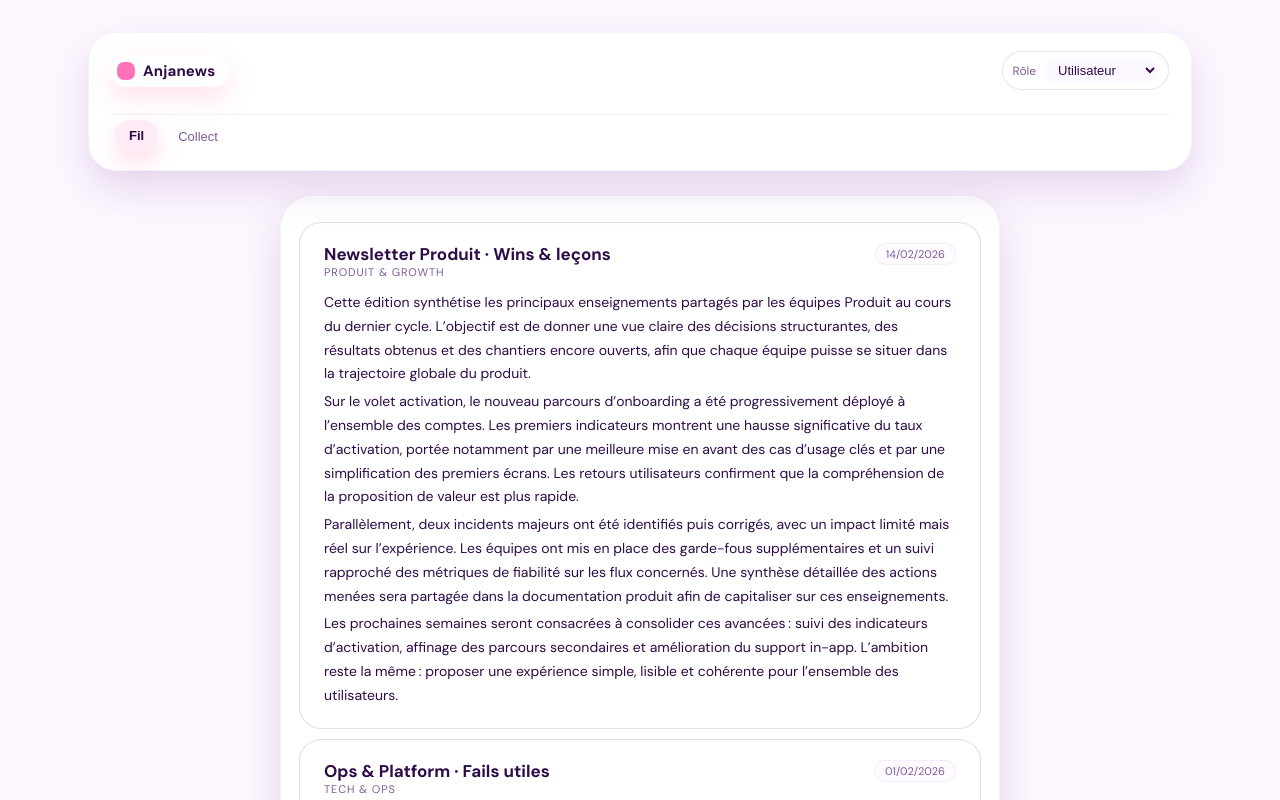
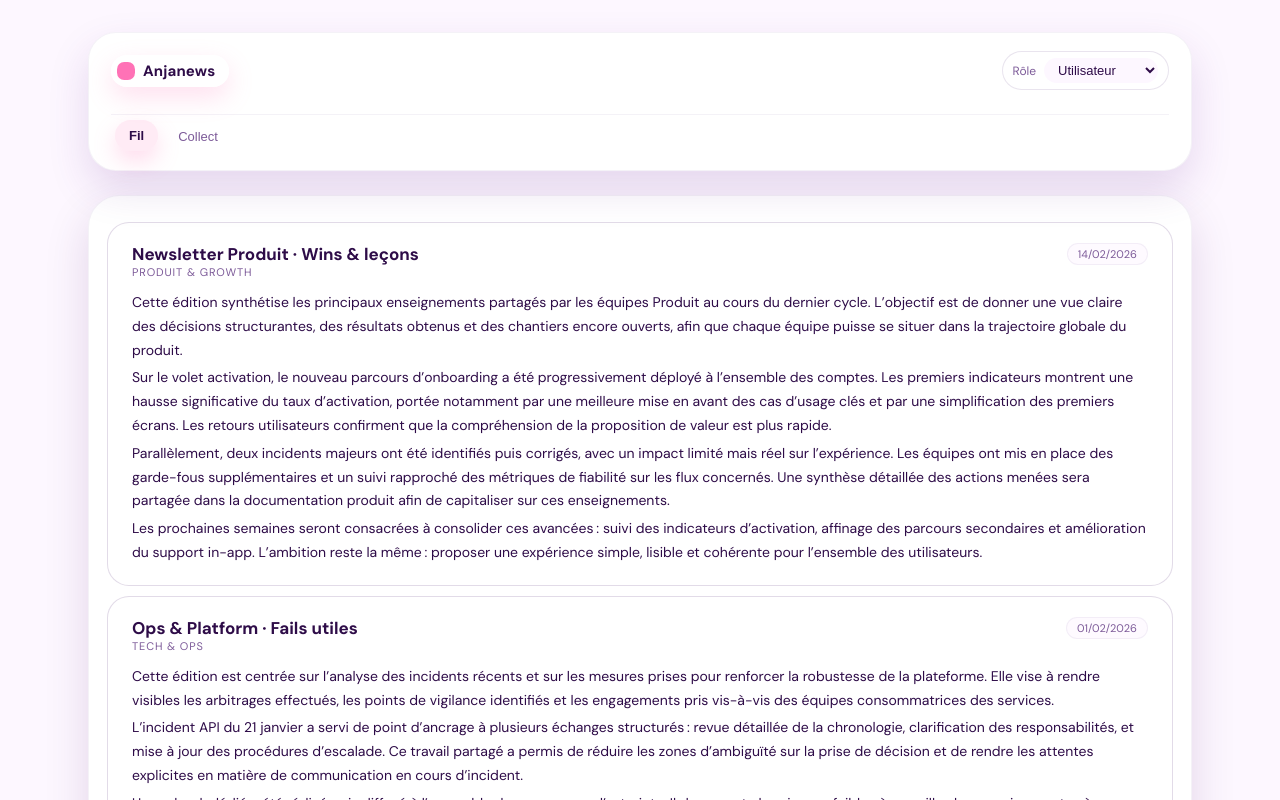
Before and after one commit to agentdouble/Newsletter, a React (Vite) app in the folder frontend/: page / in a window 1280 px wide. Shown: the top 800 px of the page. Built offline with nearby package versions, Linux system fonts and the light colour scheme.

Commit message:
ui(frontend): make feed match header width

```diff
--- a/frontend/src/styles.css
+++ b/frontend/src/styles.css
@@ -188,8 +188,8 @@ body {
 }
 
 .panel-grid--single {
-  grid-template-columns: minmax(0, 720px);
-  justify-content: center;
+  grid-template-columns: minmax(0, 1fr);
+  justify-content: stretch;
 }
 
 @media (max-width: 900px) {
```
